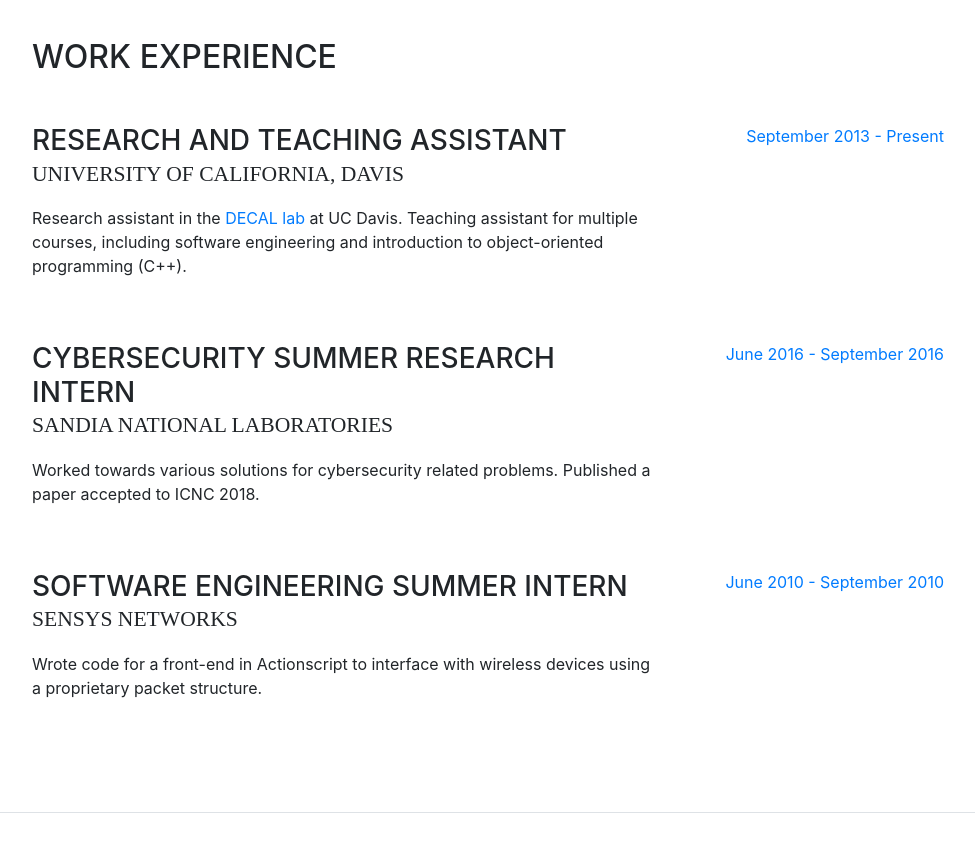
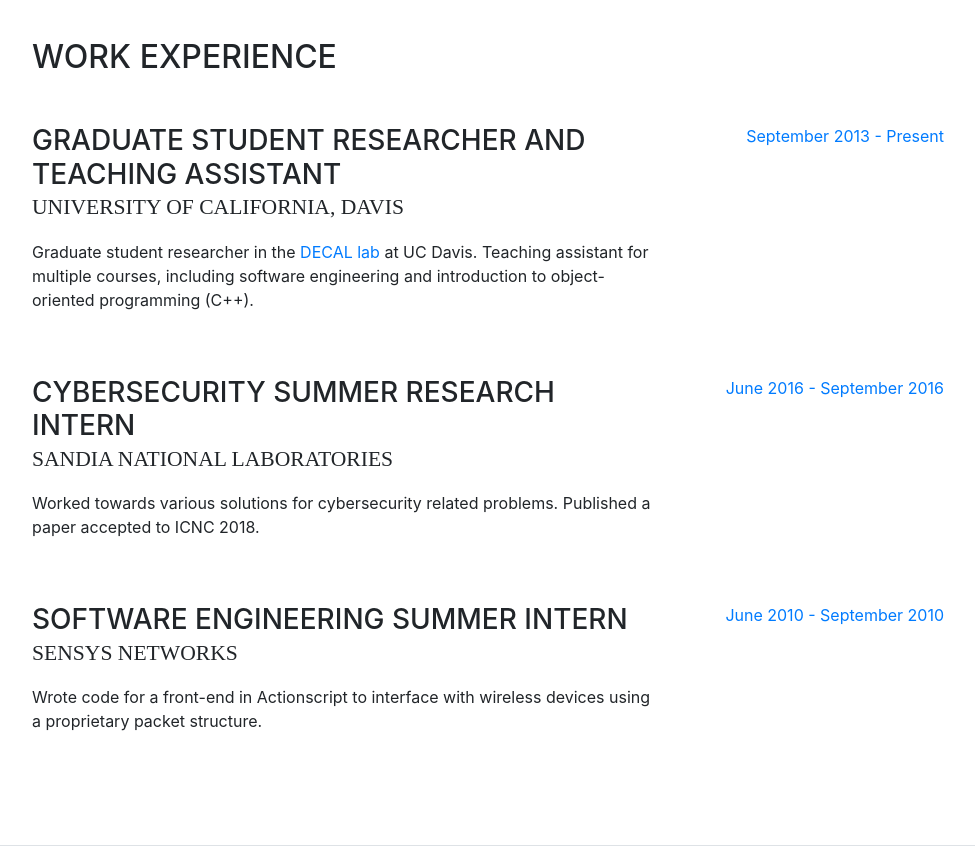
Before and after one commit to dkavaler/dkavaler.github.io, a website with bundled scripts: page index.html in a window 1280 px wide. Shown: the part 2960-3812 px from the top of the page, without its empty margins (288-1263 px from the left). Built offline with nearby package versions, Linux system fonts and the light colour scheme; a web font is replaced by a local one.

Commit message:
updated title from RA to GSR

```diff
--- a/index.html
+++ b/index.html
@@ -339,9 +339,9 @@
 
           <div class="resume-item d-flex flex-column flex-md-row mb-5">
             <div class="resume-content mr-auto">
-              <h3 class="mb-0">Research and Teaching Assistant</h3>
+              <h3 class="mb-0">Graduate Student Researcher and Teaching Assistant</h3>
               <div class="subheading mb-3">University of California, Davis</div>
-              <p>Research assistant in the <a href="http://decallab.cs.ucdavis.edu"> DECAL lab</a> at UC Davis. Teaching assistant for multiple courses, including software engineering and introduction to object-oriented programming (C++).</p>
+              <p>Graduate student researcher in the <a href="http://decallab.cs.ucdavis.edu"> DECAL lab</a> at UC Davis. Teaching assistant for multiple courses, including software engineering and introduction to object-oriented programming (C++).</p>
             </div>
             <div class="resume-date text-md-right">
               <span class="text-primary">September 2013 - Present</span>
```
